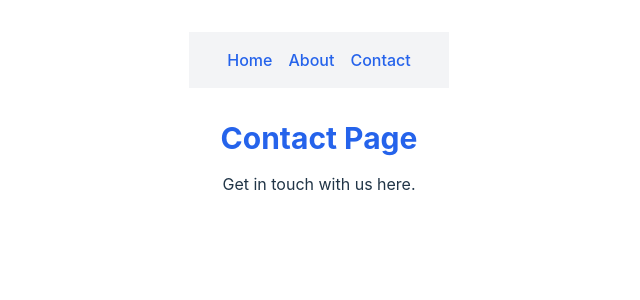
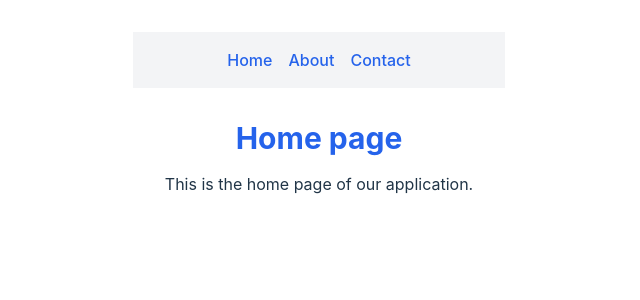
Before and after one commit to 0xRasmp/chrome-extension-dashboard, a React (Vite) app: page / in a window 1280 px wide. Shown: the top 300 px of the page, without its empty margins (321-961 px from the left). Built offline with nearby package versions, Linux system fonts and the light colour scheme.

Commit message:
improved the boilerplate to include react-router-dom

```diff
--- a/src/pages/home/index.tsx
+++ b/src/pages/home/index.tsx
@@ -1,8 +1,8 @@
 export default function () {
     return (
         <div className="p-4 text-center">
-            <h1 className="text-3xl font-bold text-blue-600">Contact Page</h1>
-            <p className="mt-4">Get in touch with us here.</p>
+            <h1 className="text-3xl font-bold text-blue-600">Home page</h1>
+            <p className="mt-4">This is the home page of our application.</p>
         </div>
     )
 }
```
